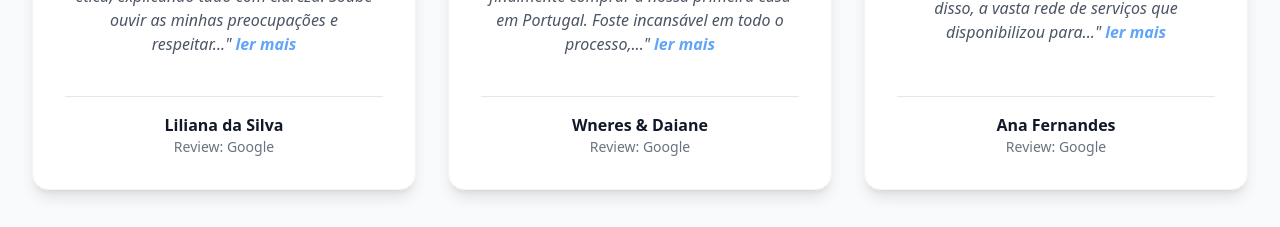
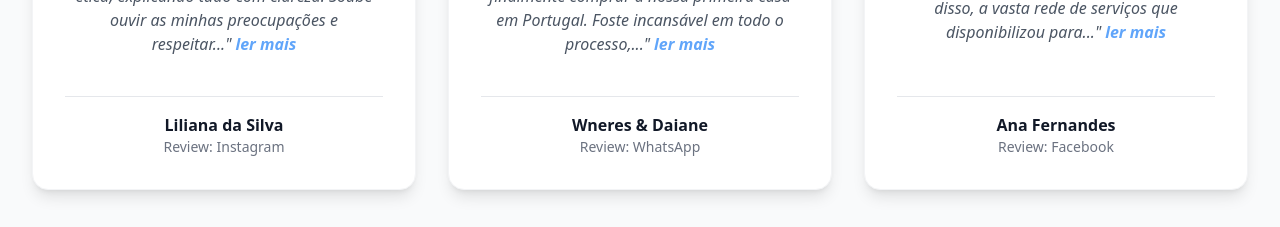
Before and after one commit to M2Dweb/Globalead, a React (Vite) app: page /sobre in a window 1280 px wide. Shown: the part 4720-4947 px from the top of the page. Built offline with nearby package versions, Linux system fonts and the light colour scheme; no server answers; the database is empty.

Commit message:
feat: add Sobre, CarlosGoncalves, Imoveis, and PropertyDetail pages with updated netlify configuration

```diff
--- a/src/pages/CarlosGoncalvesPage.tsx
+++ b/src/pages/CarlosGoncalvesPage.tsx
@@ -95,19 +95,19 @@ const CarlosGoncalvesPage: React.FC = () => {
     {
       name: "Liliana da Silva",
       image: "/testemonials/liliana.jpeg",
-      platform: "Google",
+      platform: "Instagram",
       review: "Grata Carlos, por toda a ajuda, dedicação e profissionalismo na concretização deste negócio. Ao longo do processo, demonstrou uma postura transparente, responsável e ética, explicando tudo com clareza. Soube ouvir as minhas preocupações e respeitar os meus tempos. Recomendo sem qualquer dúvida e acredito que voltaremos a trabalhar juntos. Votos de muito sucesso!"
     },
     {
       name: "Wneres & Daiane",
       image: "/testemonials/Wneres.jpeg",
-      platform: "Google",
+      platform: "WhatsApp",
       review: "Obrigada por toda a ajuda ao longo destes meses, Carlos. Foste um verdadeiro profissional. Após tanta insistência, documentação e burocracia, conseguimos finalmente comprar a nossa primeira casa em Portugal. Foste incansável em todo o processo, desde o apoio no crédito até à concretização da compra, acompanhando-nos sempre de forma próxima, do início até à escritura. Estamos muito gratos por te termos encontrado e por toda a dedicação demonstrada ao longo deste percurso."
     },
     {
       name: "Ana Fernandes",
       image: "/testemonials/Ana.jpeg",
-      platform: "Google",
+      platform: "Facebook",
       review: "Quero destacar o empenho prestado ao longo de todo o processo, especialmente a forma clara e transparente com que sempre esclareceu todas as questões. Para além disso, a vasta rede de serviços que disponibilizou para apoiar a venda revelou-se um fator diferenciador e, na minha opinião, contribuiu significativamente para o sucesso do negócio. Muito obrigada por todo o profissionalismo e dedicação."
     }
   ];
--- a/src/pages/ImoveisPage.tsx
+++ b/src/pages/ImoveisPage.tsx
@@ -161,19 +161,19 @@ const ImoveisPage: React.FC = () => {
     {
       name: "Liliana da Silva",
       image: "/testemonials/liliana.jpeg",
-      platform: "Google",
+      platform: "Instagram",
       review: "Grata Carlos, por toda a ajuda, dedicação e profissionalismo na concretização deste negócio. Ao longo do processo, demonstrou uma postura transparente, responsável e ética, explicando tudo com clareza. Soube ouvir as minhas preocupações e respeitar os meus tempos. Recomendo sem qualquer dúvida e acredito que voltaremos a trabalhar juntos. Votos de muito sucesso!"
     },
     {
       name: "Wneres & Daiane",
       image: "/testemonials/Wneres.jpeg",
-      platform: "Google",
+      platform: "WhatsApp",
       review: "Obrigada por toda a ajuda ao longo destes meses, Carlos. Foste um verdadeiro profissional. Após tanta insistência, documentação e burocracia, conseguimos finalmente comprar a nossa primeira casa em Portugal. Foste incansável em todo o processo, desde o apoio no crédito até à concretização da compra, acompanhando-nos sempre de forma próxima, do início até à escritura. Estamos muito gratos por te termos encontrado e por toda a dedicação demonstrada ao longo deste percurso."
     },
     {
       name: "Ana Fernandes",
       image: "/testemonials/Ana.jpeg",
-      platform: "Google",
+      platform: "Facebook",
       review: "Quero destacar o empenho prestado ao longo de todo o processo, especialmente a forma clara e transparente com que sempre esclareceu todas as questões. Para além disso, a vasta rede de serviços que disponibilizou para apoiar a venda revelou-se um fator diferenciador e, na minha opinião, contribuiu significativamente para o sucesso do negócio. Muito obrigada por todo o profissionalismo e dedicação."
     }
   ];
--- a/src/pages/PropertyDetailPage.tsx
+++ b/src/pages/PropertyDetailPage.tsx
@@ -889,10 +889,10 @@ const PropertyDetailPage: React.FC = () => {
                 />
                 <div className="p-6">
 
-                  <h4 className="text-xl font-bold text-gray-900 mb-3">
+                  <h4 className="text-xl font-bold text-gray-900 text-center mb-3">
                     {similarProperty.title}
                   </h4>
-                  <div className="flex items-center space-x-4 text-gray-600 mb-3">
+                  <div className="flex flex-wrap items-center justify-center gap-3 text-gray-600 mb-3 text-sm">
                     <div className="flex items-center">
                       <Bed className="h-4 w-4 mr-1" />
                       <span>{similarProperty.bedrooms}</span>
--- a/src/pages/SobrePage.tsx
+++ b/src/pages/SobrePage.tsx
@@ -87,19 +87,19 @@ const SobrePage: React.FC = () => {
     {
       name: "Liliana da Silva",
       image: "/testemonials/liliana.jpeg",
-      platform: "Google",
+      platform: "Instagram",
       review: "Grata Carlos, por toda a ajuda, dedicação e profissionalismo na concretização deste negócio. Ao longo do processo, demonstrou uma postura transparente, responsável e ética, explicando tudo com clareza. Soube ouvir as minhas preocupações e respeitar os meus tempos. Recomendo sem qualquer dúvida e acredito que voltaremos a trabalhar juntos. Votos de muito sucesso!"
     },
     {
       name: "Wneres & Daiane",
       image: "/testemonials/Wneres.jpeg",
-      platform: "Google",
+      platform: "WhatsApp",
       review: "Obrigada por toda a ajuda ao longo destes meses, Carlos. Foste um verdadeiro profissional. Após tanta insistência, documentação e burocracia, conseguimos finalmente comprar a nossa primeira casa em Portugal. Foste incansável em todo o processo, desde o apoio no crédito até à concretização da compra, acompanhando-nos sempre de forma próxima, do início até à escritura. Estamos muito gratos por te termos encontrado e por toda a dedicação demonstrada ao longo deste percurso."
     },
     {
       name: "Ana Fernandes",
       image: "/testemonials/Ana.jpeg",
-      platform: "Google",
+      platform: "Facebook",
       review: "Quero destacar o empenho prestado ao longo de todo o processo, especialmente a forma clara e transparente com que sempre esclareceu todas as questões. Para além disso, a vasta rede de serviços que disponibilizou para apoiar a venda revelou-se um fator diferenciador e, na minha opinião, contribuiu significativamente para o sucesso do negócio. Muito obrigada por todo o profissionalismo e dedicação."
     }
   ];
```
Also changed, not shown: 1 other file (tests, documents, lock files or other folders).
